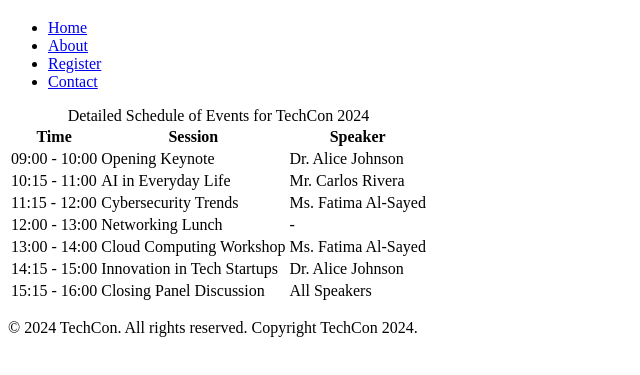
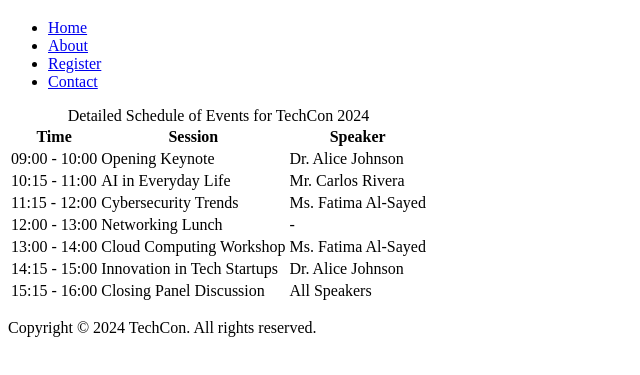
Before and after one commit to dmmus/TechCon_HTML, a plain HTML site: page techcon_website/schedule.html in a window 1280 px wide. Shown: the part 61-436 px from the top of the page, without its empty margins (0-640 px from the left). Drawn offline with Linux system fonts and the light colour scheme.

```diff
--- a/techcon_website/schedule.html
+++ b/techcon_website/schedule.html
@@ -74,8 +74,8 @@
     </main>
 
     <!-- Footer -->
-  <footer>
-        <p>&copy; 2024 TechCon. All rights reserved. Copyright TechCon 2024.</p>
+    <footer>
+        <p>Copyright &copy; 2024 TechCon. All rights reserved.</p>
     </footer>
 
 </body>
```
